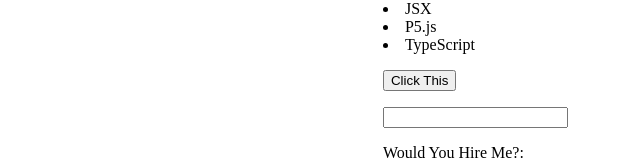
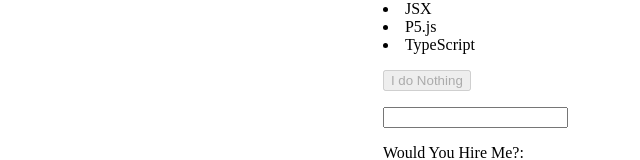
Before and after one commit to hweeks/alex-first-site, a React app: page / in a window 1280 px wide. Shown: the part 403-563 px from the top of the page, without its empty margins (320-960 px from the left). Built offline with nearby package versions, Linux system fonts and the light colour scheme.

Commit message:
added basic input validation

```diff
--- a/src/components/Profile/index.tsx
+++ b/src/components/Profile/index.tsx
@@ -1,8 +1,8 @@
 import React from "react"
 import { useState } from "react"
 import image from "../assets/IMG_2747.png"
-
-
+import {useReducer} from 'react'
+let i = 1
 const user = {
     name: ' Alex Sorichetti',
     imageUrl: image,
@@ -17,10 +17,20 @@ const qualifications = [
     { title: 'TypeScript', id: 6 },
 ]
 export function Form(){
-    const [value, setValue] = useState("");
+    const [value, setValue] = useState('');
 
     function handleChange(event: React.ChangeEvent<HTMLInputElement>){
         setValue(event.currentTarget.value);
+    }
+    if (value == 'yes'){
+        return(
+            <p>Thank you, please email me: alex@sorichetti.org</p>
+        )
+    }
+    else if (value == 'no'){
+        return(
+            <p>Sorry, I will keep working to improve</p>
+        )
     }
 
     return(
@@ -28,18 +38,23 @@ export function Form(){
         <input value={value} onChange={handleChange} />
          <p>Would You Hire Me?: {value}</p>
         </>
+
     );
+
+
+
 }
-export function MyButton(){
-    function handleClick(){
-        alert('You Clicked, it Accomplished Nothing');
-    }
+interface MyButtonProps{
+    title: string;
+    disabled: boolean;
+}
+export function MyButton({ title, disabled }: MyButtonProps){
     return(
-        <button onClick={handleClick}>
-            Click This
-        </button>
+        <button disabled={disabled}>{title}</button>
     )
 }
+
+
 export function Profile() {
 
     return(
@@ -63,9 +78,9 @@ export function Profile() {
                 }
                 )}
                 <p></p>
-                <MyButton />
+                <MyButton title="I do Nothing" disabled = {true} />
                 <p></p>
-                <Form />
+               <Form />
               </div>
     )
 }
```
